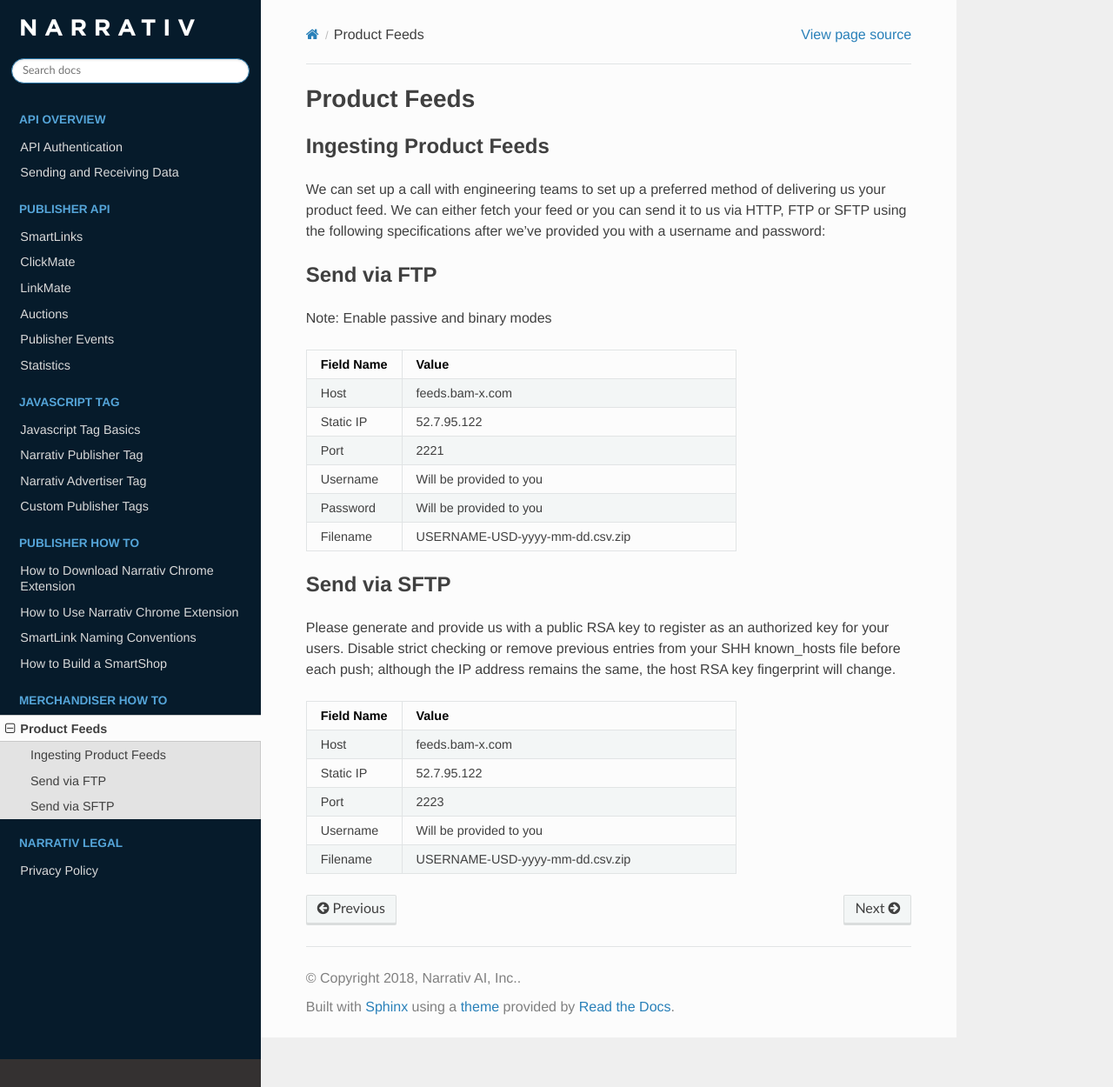
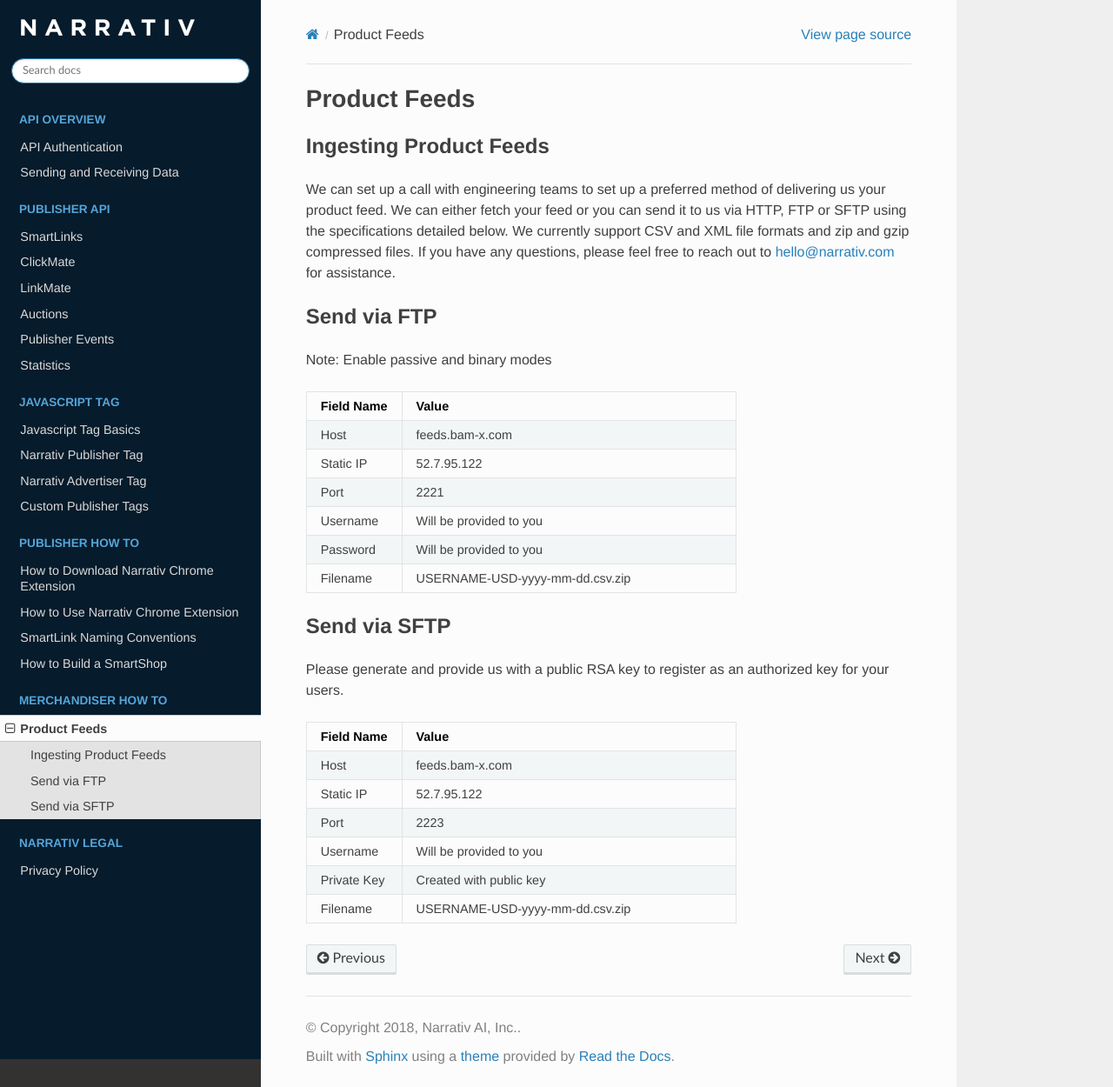
Before and after one commit to robinssq/api-docs, a Sphinx documentation site: the page built from docs/feeds.rst, in a window 1280 px wide and 1250 px high. Shown: the whole window at 87% size. Built offline with Sphinx 7.4.7 and the Read the Docs theme 2.0.0, drawn with Linux system fonts in a browser that asks for light colours.

Commit message:
remove incorrect host key details

```diff
--- a/docs/feeds.rst
+++ b/docs/feeds.rst
@@ -5,8 +5,9 @@
 ------------
 
 We can set up a call with engineering teams to set up a preferred method of delivering us your product feed.
-We can either fetch your feed or you can send it to us via HTTP, FTP or SFTP using the following specifications after
-we've provided you with a username and password:
+We can either fetch your feed or you can send it to us via HTTP, FTP or SFTP using the specifications detailed below.
+We currently support CSV and XML file formats and zip and gzip compressed files. If you have any questions,
+please feel free to reach out to hello@narrativ.com for assistance.
 
 Send via FTP
 ------------
@@ -40,9 +41,7 @@
 
 Send via SFTP
 ------------
-Please generate and provide us with a public RSA key to register as an authorized key for your users. Disable strict
-checking or remove previous entries from your SHH known_hosts file before each push; although the IP address
-remains the same, the host RSA key fingerprint will change.
+Please generate and provide us with a public RSA key to register as an authorized key for your users.
 
 .. list-table::
    :widths: 20 70
@@ -63,5 +62,8 @@
    * - Username
      - Will be provided to you
 
+   * - Private Key
+     - Created with public key
+
    * - Filename
      - USERNAME-USD-yyyy-mm-dd.csv.zip
```
